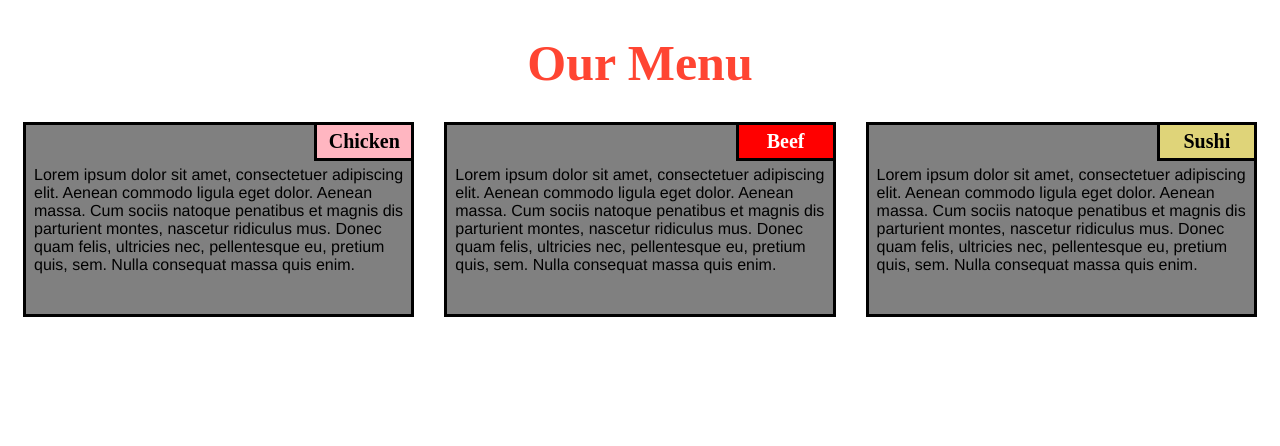
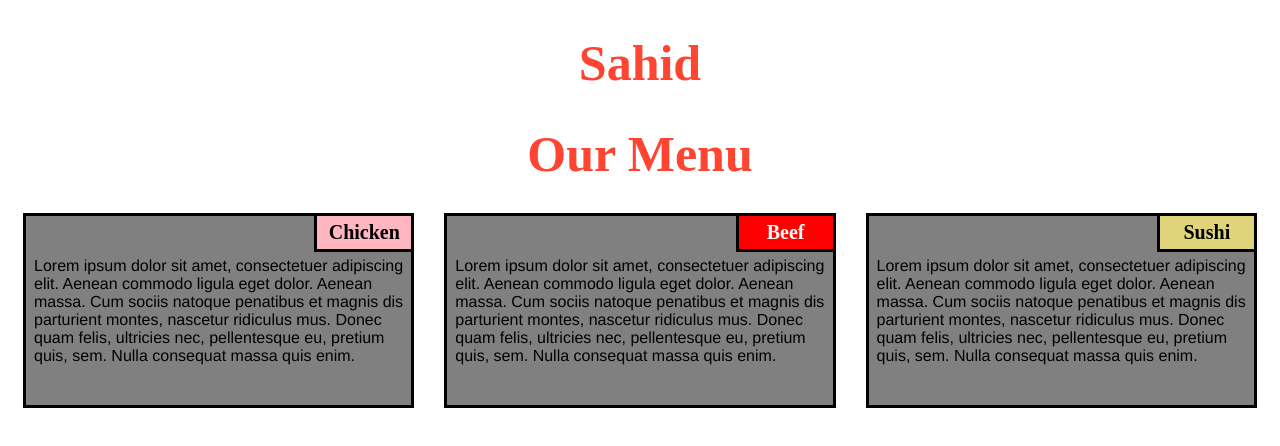
Before and after one commit to s-sahid/first-project, a plain HTML site: page index.html in a window 1280 px wide. Drawn offline with Linux system fonts and the light colour scheme.

Commit message:
added sahid heading

```diff
--- a/index.html
+++ b/index.html
@@ -8,6 +8,8 @@
 <link rel="stylesheet" type="text/css" href="css/style.css">
 
 <body>
+
+    <h1>Sahid</h1>
     <h1>Our Menu</h1>
     <section class="column-lg-4 colmn-md-6 colmn-sm-12">
         <div>
```
